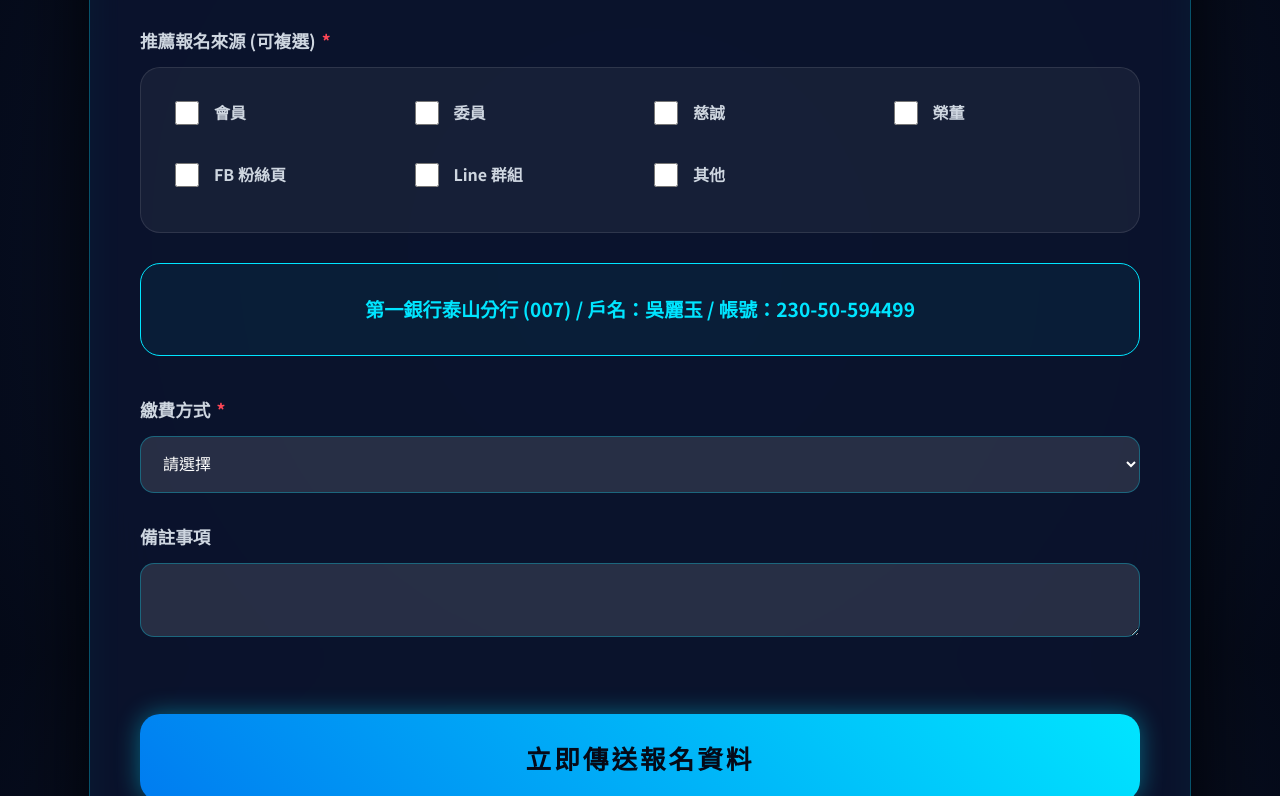
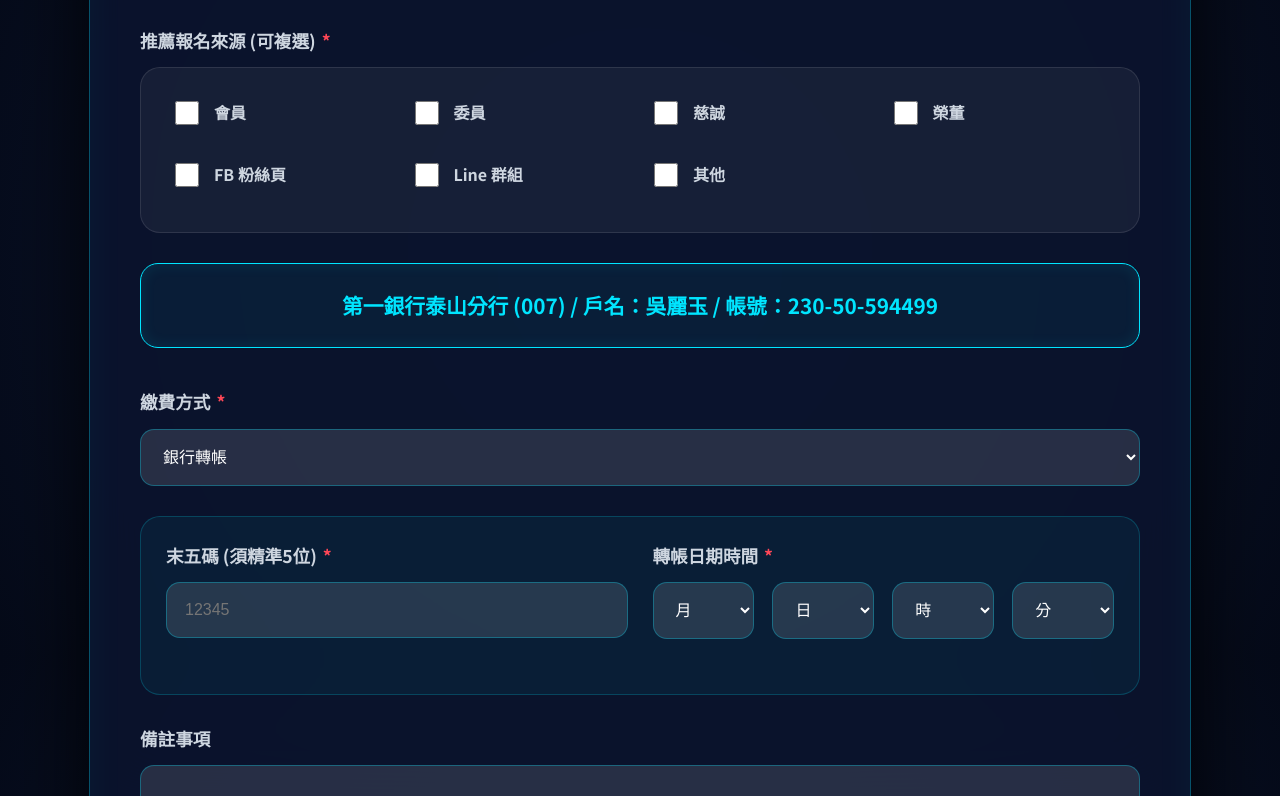
Before and after one commit to Huangziv/2026camp-registration, a plain HTML site: page index.html in a window 1280 px wide. Shown: the part 3342-4138 px from the top of the page. Drawn offline with Linux system fonts and the light colour scheme.

Commit message:
Update index.html

```diff
--- a/index.html
+++ b/index.html
@@ -148,7 +148,7 @@
         label { display: block; margin-bottom: 12px; font-weight: bold; color: #ced6e0; font-size: 1.1em; }
         .required { color: var(--error); margin-left: 6px; }
 
-        /* ✅ 下拉選單與輸入框樣式強化 (解決顯示問題) */
+        /* 下拉選單與輸入框樣式強化 */
         input, select, textarea {
             width: 100%; padding: 18px;
             background-color: var(--input-bg) !important;
@@ -167,7 +167,7 @@
             outline: none;
         }
 
-        /* ✅ 強制修正下拉選單看不到字的問題 */
+        /* 強制修正下拉選單看不到字的問題 */
         select option {
             background-color: #0e1a3a !important;
             color: #ffffff !important;
@@ -190,13 +190,18 @@
         .checkbox-item { display: flex; align-items: center; gap: 12px; cursor: pointer; font-size: 1em; transition: 0.3s; }
         input[type="checkbox"] { width: 24px; height: 24px; accent-color: var(--primary); cursor: pointer; }
 
+        /* 標註繳費資訊 */
         .bank-info {
             background: rgba(0, 229, 255, 0.05);
-            border: 1px solid var(--primary);
-            padding: 30px; border-radius: 20px;
+            border: 1.5px solid var(--primary);
+            padding: 25px;
+            border-radius: 18px;
             color: var(--primary);
-            font-size: 1.2em; margin-bottom: 40px;
+            font-size: 1.3em;
+            margin: 20px 0 40px;
             text-align: center;
+            font-weight: bold;
+            box-shadow: inset 0 0 15px rgba(0, 229, 255, 0.1);
         }
 
         .sub-field-box {
@@ -266,7 +271,8 @@
     <div class="modal-content">
         <span style="font-size: 5em; display: block; margin-bottom: 20px;">🚀</span>
         <div style="font-size: 2em; color: var(--primary); font-weight: bold; margin-bottom: 10px;">報名提交成功</div>
-        <div style="color: #b0b8c1;">您的專屬報到編號為：</div>
+        <!-- ✅ 修正：改為報名編號 -->
+        <div style="color: #b0b8c1;">您的專屬報名編號為：</div>
         <div class="reg-id-box" id="displayRegID">----</div>
         <div style="color: #b0b8c1; margin-bottom: 30px; font-size: 0.95em;">確認信已發送至您的電子信箱。</div>
         <button class="modal-close-btn" onclick="location.reload()">確認並關閉</button>
@@ -329,7 +335,6 @@
                 <input type="text" id="emailPrefix" placeholder="帳號" required>
                 <div style="font-weight:bold; color: var(--primary);">@</div>
                 <select id="emailDomainSelect" required>
-                    <option value="" disabled selected>請選擇</option>
                     <option value="gmail.com">gmail.com</option>
                     <option value="yahoo.com.tw">yahoo.com.tw</option>
                     <option value="msa.hinet.net">msa.hinet.net</option>
@@ -351,7 +356,6 @@
             <div class="form-group">
                 <label>學員性別<span class="required">*</span></label>
                 <select name="gender" required>
-                    <option value="" disabled selected>請選擇</option>
                     <option value="男">男</option>
                     <option value="女">女</option>
                 </select>
@@ -363,7 +367,6 @@
             <div class="form-group">
                 <label>暑假過後年級<span class="required">*</span></label>
                 <select name="grade" required>
-                    <option value="" disabled selected>請選擇</option>
                     <optgroup label="國小"><option value="一年級">國小一年級</option><option value="二年級">國小二年級</option><option value="三年級">國小三年級</option><option value="四年級">國小四年級</option><option value="五年級">國小五年級</option><option value="六年級">國小六年級</option></optgroup>
                     <optgroup label="國中"><option value="國一">國中一年級</option><option value="國二">國中二年級</option><option value="國三">國中三年級</option></optgroup>
                 </select>
@@ -378,7 +381,6 @@
             <div class="form-group">
                 <label>第幾次報名</label>
                 <select name="frequency">
-                    <option value="" disabled selected>請選擇</option>
                     <option value="第一次">第一次</option>
                     <option value="第二次">第二次</option>
                     <option value="第三次以上">第三次以上</option>
@@ -404,7 +406,6 @@
             <div class="form-group">
                 <label>關係<span class="required">*</span></label>
                 <select name="relationship" required>
-                    <option value="" disabled selected>請選擇</option>
                     <option value="父">父</option>
                     <option value="母">母</option>
                     <option value="祖父母">祖父母</option>
@@ -437,18 +438,21 @@
             </div>
         </div>
 
-        <div class="bank-info"><strong>第一銀行泰山分行 (007) / 戶名：吳麗玉 / 帳號：230-50-594499</strong></div>
+        <!-- ✅ 標註繳費資訊 -->
+        <div class="bank-info">
+            第一銀行泰山分行 (007) / 戶名：吳麗玉 / 帳號：230-50-594499
+        </div>
+
         <div class="form-group">
             <label>繳費方式<span class="required">*</span></label>
             <select id="paymentMethodSelect" name="paymentStatus" required>
-                <option value="" disabled selected>請選擇</option>
                 <option value="轉帳繳費">銀行轉帳</option>
                 <option value="轉交推薦人">轉交推薦人</option>
                 <option value="其他">其他</option>
             </select>
         </div>
 
-        <!-- ✅ 修正：名稱改為「推薦人」，並確保可填入 -->
+        <!-- ✅ 推薦人填寫區 (原介紹人) -->
         <div id="referralDetailFields" class="sub-field-box" style="display:none;">
             <div class="desktop-row">
                 <div><label>推薦人姓名<span class="required">*</span></label><input type="text" id="referralName" name="referralName" placeholder="請填寫推薦人姓名"></div>
@@ -456,7 +460,7 @@
             </div>
         </div>
 
-        <div id="bankDetailFields" class="sub-field-box" style="display:none;">
+        <div id="bankDetailFields" class="sub-field-box" style="display:block;">
             <div class="desktop-row">
                 <div class="form-group"><label>末五碼 (須精準5位)<span class="required">*</span></label><input type="text" id="bankLast5" name="bankLast5" maxlength="5" placeholder="12345"></div>
                 <div class="form-group">
@@ -539,7 +543,6 @@
 
         setupPhoneFormatting(document.getElementById('mobileInput'), 'mobile');
         setupPhoneFormatting(document.getElementById('telInput'), 'landline');
-        // ✅ 為推薦人電話也加入格式化
         setupPhoneFormatting(document.getElementById('referralPhone'), 'mobile');
     })();
 
@@ -571,10 +574,8 @@
 
     document.getElementById('paymentMethodSelect').onchange = function() {
         document.getElementById('bankDetailFields').style.display = (this.value === '轉帳繳費') ? 'block' : 'none';
-        // ✅ 修正邏輯：選中「轉交推薦人」時顯示欄位
         document.getElementById('referralDetailFields').style.display = (this.value === '轉交推薦人') ? 'block' : 'none';
 
-        // 設定必填屬性
         document.getElementById('bankLast5').required = (this.value === '轉帳繳費');
         document.getElementById('referralName').required = (this.value === '轉交推薦人');
         document.getElementById('referralPhone').required = (this.value === '轉交推薦人');
@@ -584,7 +585,6 @@
         e.preventDefault();
         const btn = document.getElementById('submitBtn');
 
-        // 末五碼判斷
         if(document.getElementById('paymentMethodSelect').value === '轉帳繳費') {
             const l5 = document.getElementById('bankLast5').value;
             if(l5.length !== 5 || isNaN(l5)) { alert('末五碼必須精準為 5 位數字！'); return; }
@@ -600,7 +600,6 @@
         const formData = new FormData(this);
         const data = Object.fromEntries(formData.entries());
 
-        // 組合推薦來源複選框
         const refs = [];
         document.querySelectorAll('input[name="referral"]:checked').forEach(c => refs.push(c.value));
         data.referral = refs.join(', ');
```
